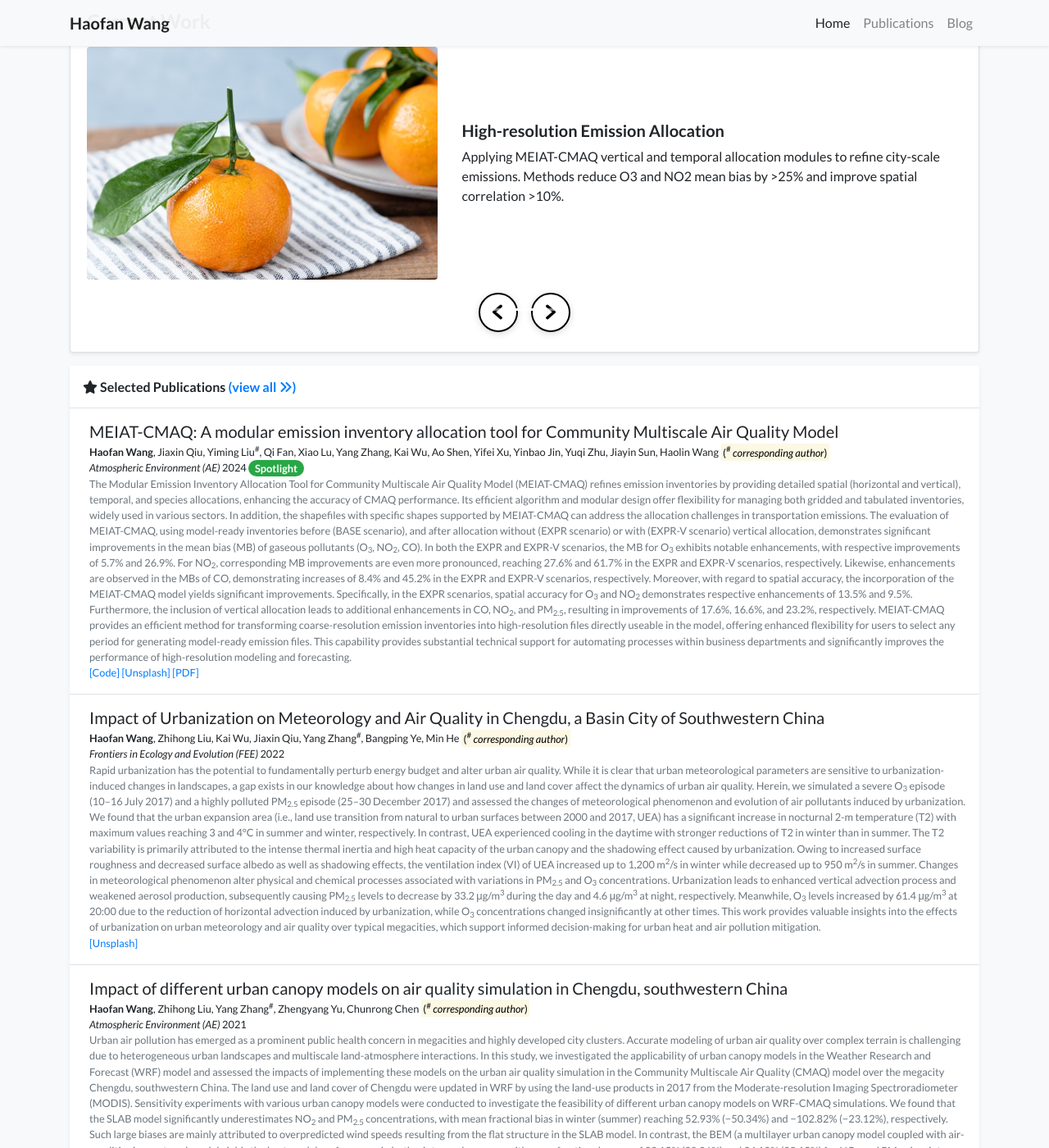
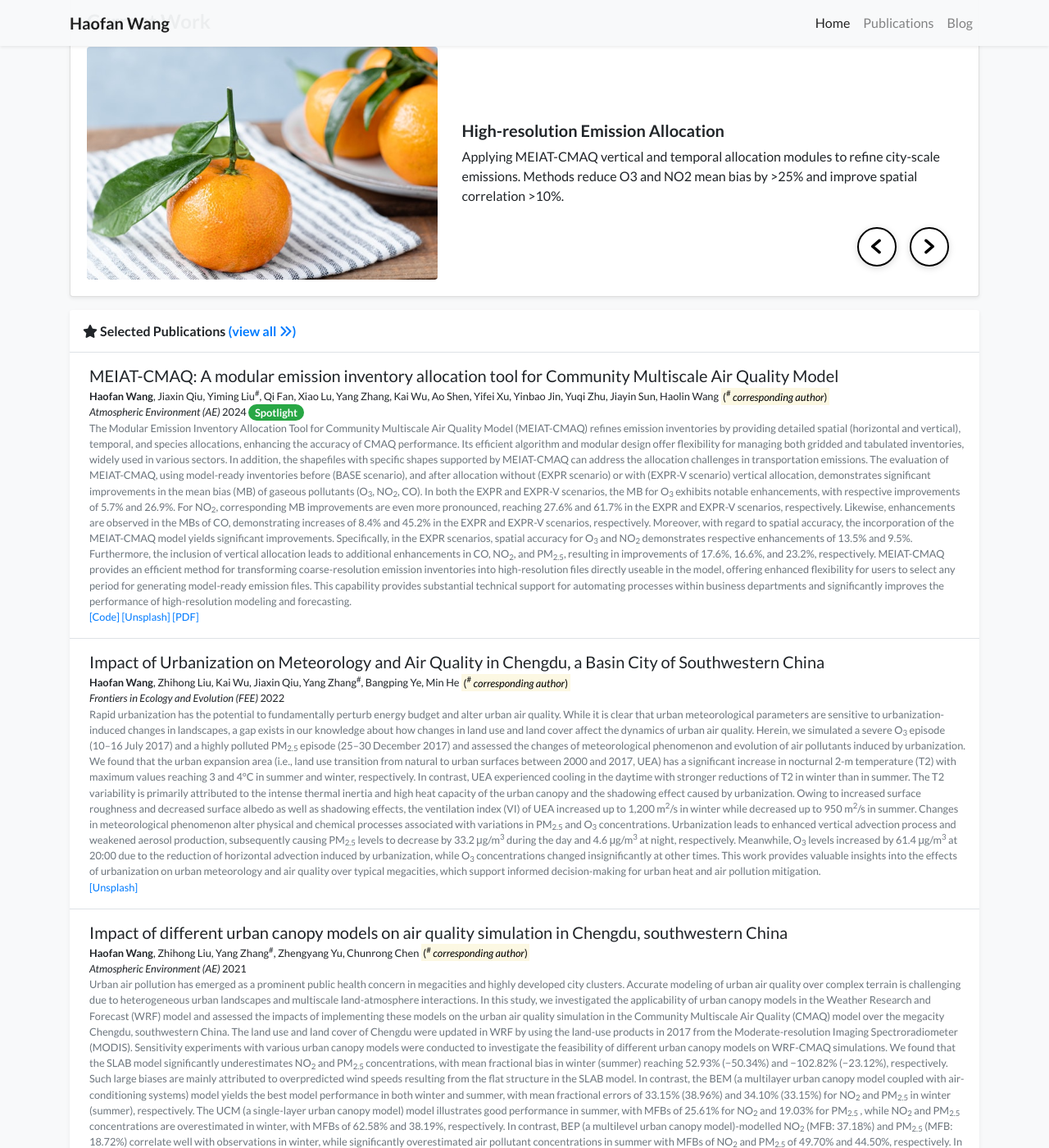
Before and after one commit to Airwhf/Airwhf.github.io, a Jekyll site: the page built from index.html, in a window 1280 px wide and 1400 px high, scrolled down 784 px. Shown: the whole window at 82% size. Built offline with Jekyll 4.4.1, drawn with Linux system fonts in a browser that asks for light colours; a style sheet for code colours, icons or effects is not loaded.

Commit message:
Update current_work_carousel.html

```diff
--- a/_includes/widgets/current_work_carousel.html
+++ b/_includes/widgets/current_work_carousel.html
@@ -8,7 +8,7 @@
         .cw-control { opacity: 1 !important; width: auto; }
         .carousel-control-prev.cw-control { left: -12px; }
         .carousel-control-next.cw-control { right: -12px; }
-        .cw-bottom-controls { margin-top: 0.75rem; }
+        .cw-bottom-controls { position: absolute; right: 1rem; bottom: 0.75rem; z-index: 5; }
         .cw-icon {
             display: inline-block;
             width: 3rem;
@@ -29,7 +29,7 @@
         }
         </style>
         {% if works and works.size > 0 %}
-        <div id="currentWorkCarousel" class="carousel slide" data-ride="carousel" data-interval="5000" data-pause="hover" data-wrap="true">
+        <div id="currentWorkCarousel" class="carousel slide position-relative" data-ride="carousel" data-interval="5000" data-pause="hover" data-wrap="true">
             <ol class="carousel-indicators">
                 {% for work in works %}
                 <li data-target="#currentWorkCarousel" data-slide-to="{{ forloop.index0 }}" class="{% if forloop.first %}active{% endif %}"></li>
```
